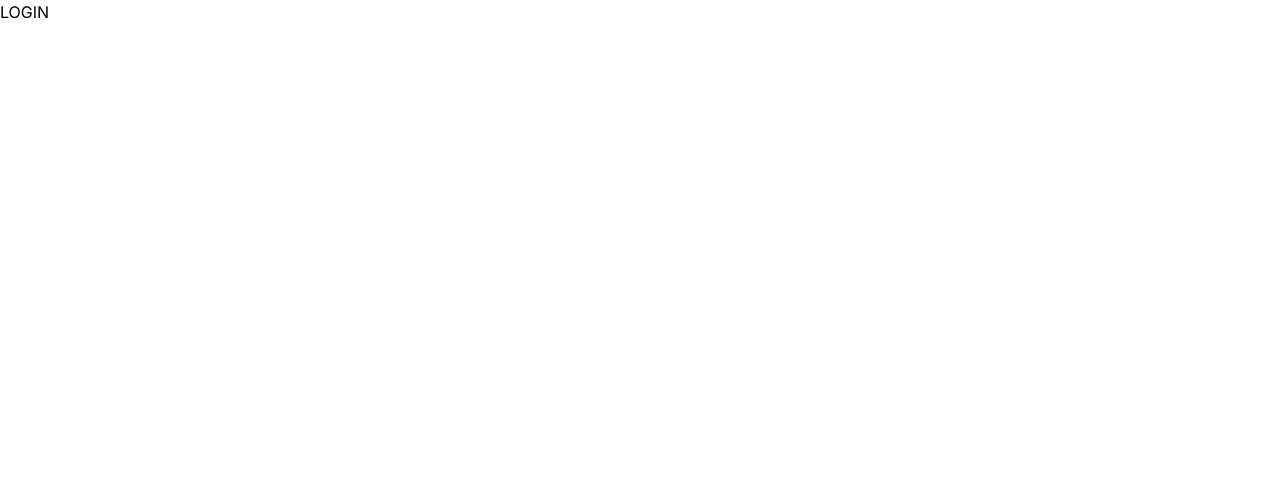
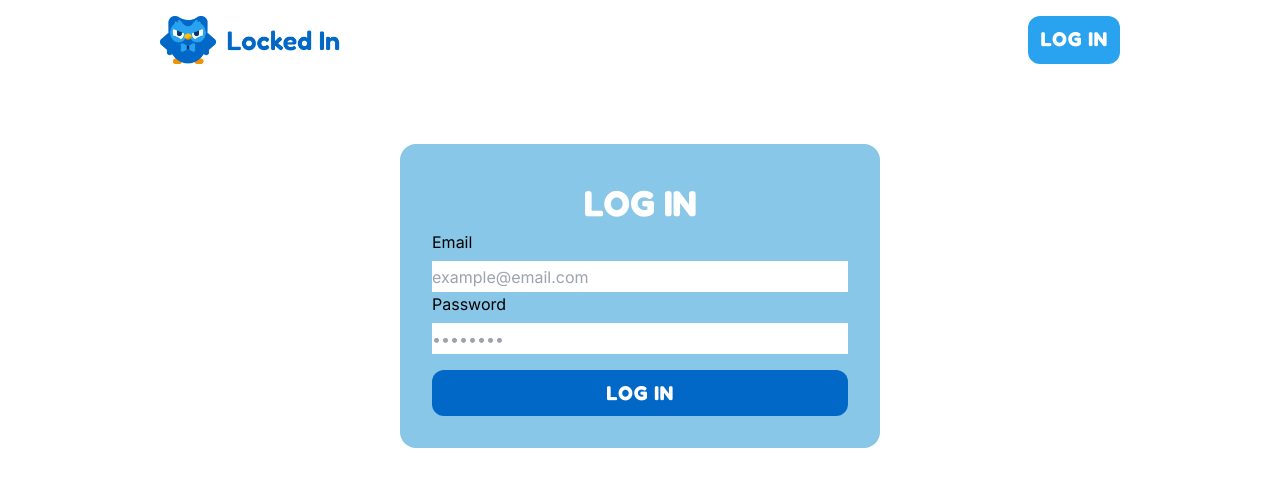
Before and after one commit to suhaylp/lockedin, a React (Vite) app: page /login in a window 1280 px wide. Shown: the top 486 px of the page. Built offline with nearby package versions, Linux system fonts and the light colour scheme.

Commit message:
Created login page with form and css

```diff
--- a/src/Login.jsx
+++ b/src/Login.jsx
@@ -1,14 +1,53 @@
+import { Link } from "react-router-dom";
 
+import './css/Login.css';
+import './css/output.css';
+
+import logo from './assets/lockedin-logo.png'
 
 function Login(){
     return(
         <>
-            <section>
-                <h2>
-                    LOGIN
-                </h2>
+            <header class="mx-[10rem] mt-[1rem]">
+                <nav class="flex ">
+                    <Link to="/">
+                        <img src={logo} alt="Home"
+                            class="h-[3rem]" />
+                    </Link>
 
-            </section>
+                    <Link to="/" class="button light-blue-bg ml-auto">
+                        LOG IN
+                    </Link>
+                </nav>
+
+            </header>
+
+            <main class="mx-[10rem] mt-[5rem]">
+                <section class="bg-[#88C7E8] rounded-2xl grid grid-cols-1 mx-[15rem] p-[2rem]">
+                    <h1 class="white-text text-center font-bold text-[2.25rem]">
+                        LOG IN
+                    </h1>
+
+                    <form class="grid grid-rows-3">
+                        <div class="grid grid-rows-2">
+                            <label for="email">Email</label>
+                            <input type="text" id="email" placeholder="example@email.com" />
+                        </div>
+
+                        <div class="grid grid-rows-2">
+                            <label for="password">Password</label>
+                            <input type="text" id="password" placeholder="&bull;&bull;&bull;&bull;&bull;&bull;&bull;&bull;"/>
+                        </div>
+
+                        <button class="text-center button dark-blue-bg mt-[1rem]">
+                            LOG IN
+                        </button>
+                    </form>
+
+                </section>
+            </main>
+
+
         </>
 
     );
--- a/src/css/Index.css
+++ b/src/css/Index.css
@@ -46,7 +46,7 @@ h1, .display-font, #username{
     background-color: #29A3EF;
 }
 
-.light-blue-bg:hover{
+.dark-blue-bg:hover, .dark-blue-bg:focus, .light-blue-bg:hover, .light-blue-bg:focus{
     background-color:#FFC200;
     transition: background-color 0.2s;
 
--- /dev/null
+++ b/src/css/Login.css
@@ -0,0 +1,32 @@
+.white-text{
+    color:#FFFFFF;
+}
+
+h1{
+    font-family:'Fredoka','sans-serif';
+}
+
+.button{
+    font-family:'Fredoka','sans-serif';
+    font-weight:bold;
+    font-size:1.25rem;
+    letter-spacing:0.05rem;
+    padding:0.5rem 0.75rem;
+    border-radius:0.75rem;
+}
+
+.dark-blue-bg{
+    color:#FFFFFF;
+    background-color: #0268C8;
+}
+
+.light-blue-bg{
+    color:#FFFFFF;
+    background-color: #29A3EF;
+}
+
+.light-blue-bg:hover{
+    background-color:#FFC200;
+    transition: background-color 0.2s;
+
+}
--- a/src/css/output.css
+++ b/src/css/output.css
@@ -583,6 +583,11 @@ video {
   margin-right: 10rem;
 }
 
+.mx-\[15rem\] {
+  margin-left: 15rem;
+  margin-right: 15rem;
+}
+
 .mx-auto {
   margin-left: auto;
   margin-right: auto;
@@ -624,8 +629,20 @@ video {
   width: 10rem;
 }
 
+.grid-cols-1 {
+  grid-template-columns: repeat(1, minmax(0, 1fr));
+}
+
 .grid-cols-2 {
   grid-template-columns: repeat(2, minmax(0, 1fr));
+}
+
+.grid-rows-2 {
+  grid-template-rows: repeat(2, minmax(0, 1fr));
+}
+
+.grid-rows-3 {
+  grid-template-rows: repeat(3, minmax(0, 1fr));
 }
 
 .gap-x-\[1\.5rem\] {
@@ -635,6 +652,10 @@ video {
 
 .gap-y-\[1rem\] {
   row-gap: 1rem;
+}
+
+.rounded-2xl {
+  border-radius: 1rem;
 }
 
 .rounded-\[50\%\] {
@@ -664,6 +685,10 @@ video {
   padding: 1.5rem;
 }
 
+.p-\[2rem\] {
+  padding: 2rem;
+}
+
 .px-\[10rem\] {
   padding-left: 10rem;
   padding-right: 10rem;
@@ -675,6 +700,10 @@ video {
 
 .text-\[1\.5rem\] {
   font-size: 1.5rem;
+}
+
+.text-\[2\.25rem\] {
+  font-size: 2.25rem;
 }
 
 .text-\[2\.5rem\] {
@@ -702,3 +731,7 @@ npx tailwindcss -i ./src/css/input.css -o ./src/css/output.css --watch
 /* Fredoka */
 
 /* Inter */
+
+*{
+  font-family:'Inter','sans-serif';
+}
```
